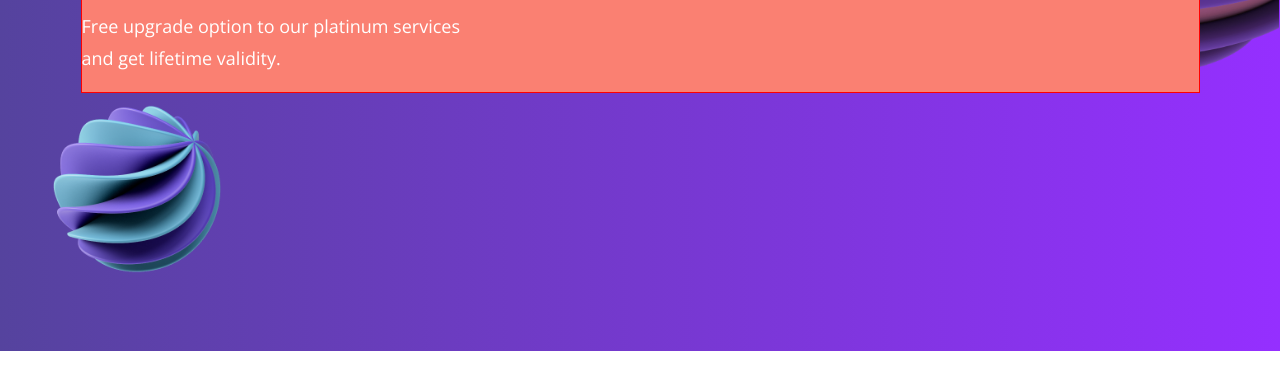
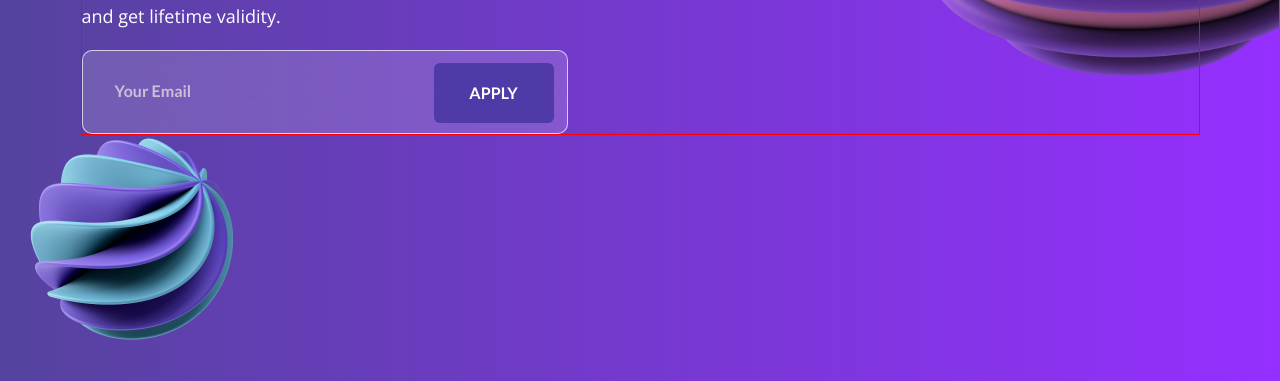
Before and after one commit to EdsonTomasDev/Glassmorphism, a plain HTML site: page index.html in a window 1280 px wide. Shown: the part 449-830 px from the top of the page. Before the commit the page ends 800 px from the top, so only its background shows below. Drawn offline with nearby package versions, Linux system fonts and the light colour scheme.

Commit message:
config input e button

```diff
--- a/css/index.css
+++ b/css/index.css
@@ -32,11 +32,11 @@ body {
 }
 
 #image-left-botton{
-    width: 234px;
-    height: 234px;
+    width: 284px;
+    height: 284px;
     position: absolute;
-    bottom: 45px;
-    left: 20px;
+    bottom: -30px;
+    left: -10px;
 
 }
 
@@ -52,10 +52,13 @@ body {
        width: 100%;
        max-width: 1117px;
        border: 1px solid red;
-       background-color: salmon;
        z-index: 9;
        display: flex;
        justify-content: space-between;
+
+   }
+   .info_title{
+       width: 480px;
 
    }
 
@@ -82,3 +85,47 @@ body {
     color: #fff;
 
    }
+
+   .info_submit{
+       width: 100%;
+       position: relative;
+
+   }
+
+   .info_submit ::placeholder{
+    font-family: 'Lato', sans-serif;
+    font-style: normal;
+    padding-left: 30px;
+    font-size: 16px;
+    line-height: 16px;
+    color: #CDBFD8;
+   }
+
+   .info_submit input{
+       width: 100%;
+       height: 80px;
+       border-radius: 10px;
+       outline: none;
+       border: 1px solid rgba(255, 255, 255, 0.7);
+       background: rgba(255, 255, 255, 0.15);
+       backdrop-filter: blur(45px);
+
+   }
+
+   .info_submit button{
+       width: 120px;
+       height: 60px;
+       border-radius: 6px;
+       background-color: #4F3AA7;
+       font-family: 'Lato', sans-serif;
+       font-weight: bold;
+       font-size: 16px;
+       line-height: 16px;
+       text-align: center;
+       color: #fff;
+       border: none;
+       outline: none;
+       position: absolute;
+       top: 13px;
+       right: 8px;
+   }
--- a/index.html
+++ b/index.html
@@ -23,7 +23,8 @@
                     Free upgrade option to our platinum services and get lifetime validity.
                    </p>
                    <div class="info_submit">
-
+                        <input type="text" placeholder="Your Email">
+                        <button type="submit">APPLY</button>
                    </div>
                 </div>
                 <div class="info_card">
```
